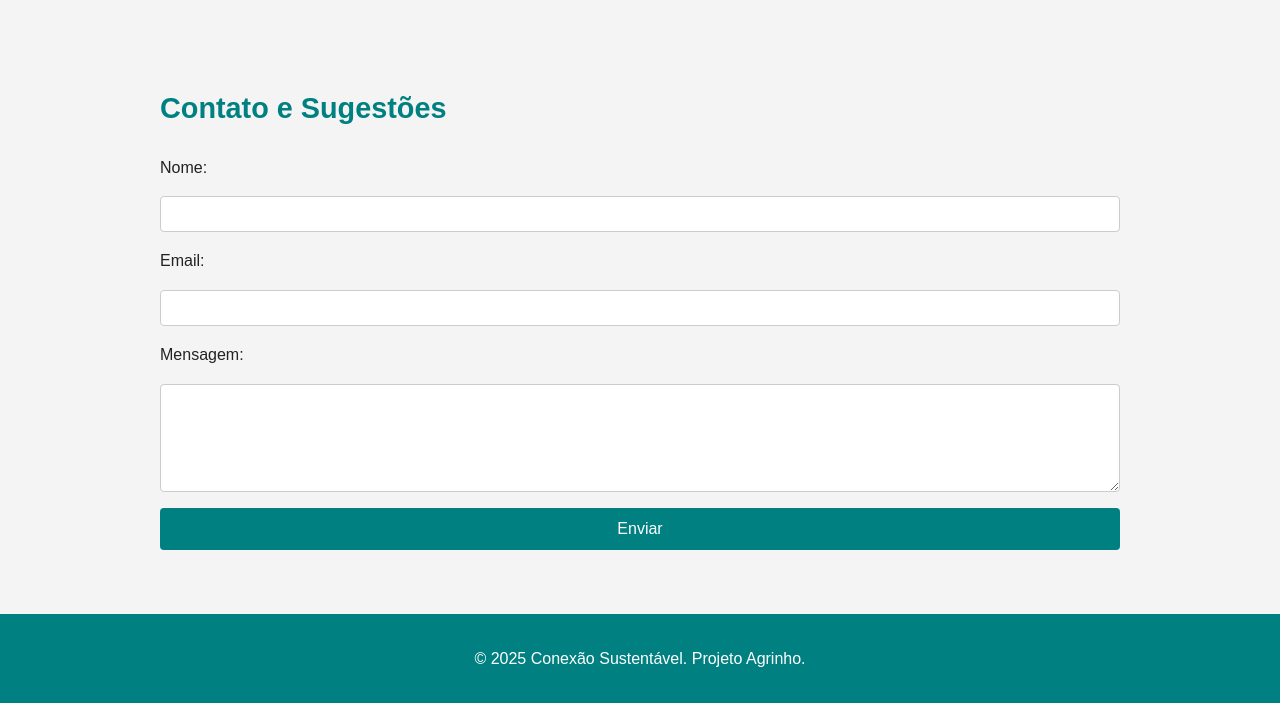
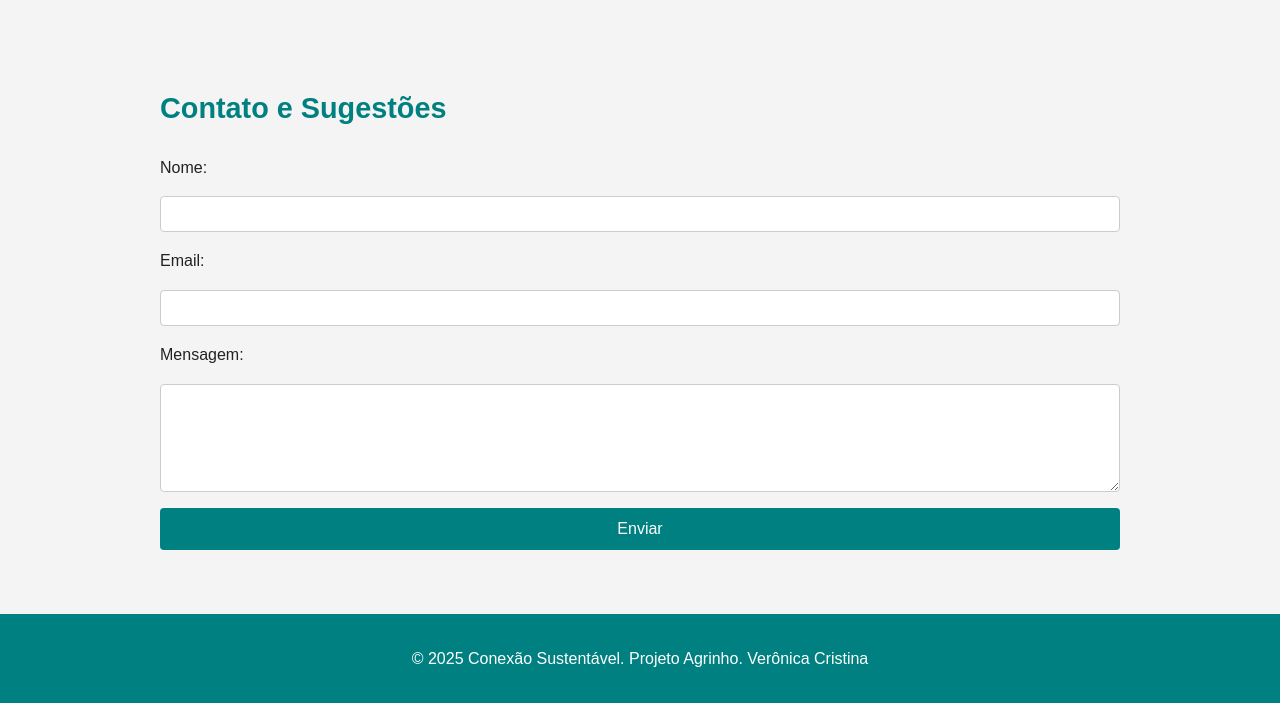
Before and after one commit to veronica-cristina/Sustentabilidade, a plain HTML site: page index.html in a window 1280 px wide. Shown: the part 1338-2041 px from the top of the page. Drawn offline with Linux system fonts and the light colour scheme.

Commit message:
Update index.html

```diff
--- a/index.html
+++ b/index.html
@@ -85,7 +85,9 @@
   </section>
 
   <footer>
-    <p>&copy; 2025 Conexão Sustentável. Projeto Agrinho.</p>
+    <p>&copy; 2025 Conexão Sustentável. Projeto Agrinho.
+      Verônica Cristina
+    </p>
   </footer>
 </body>
 </html>
```
